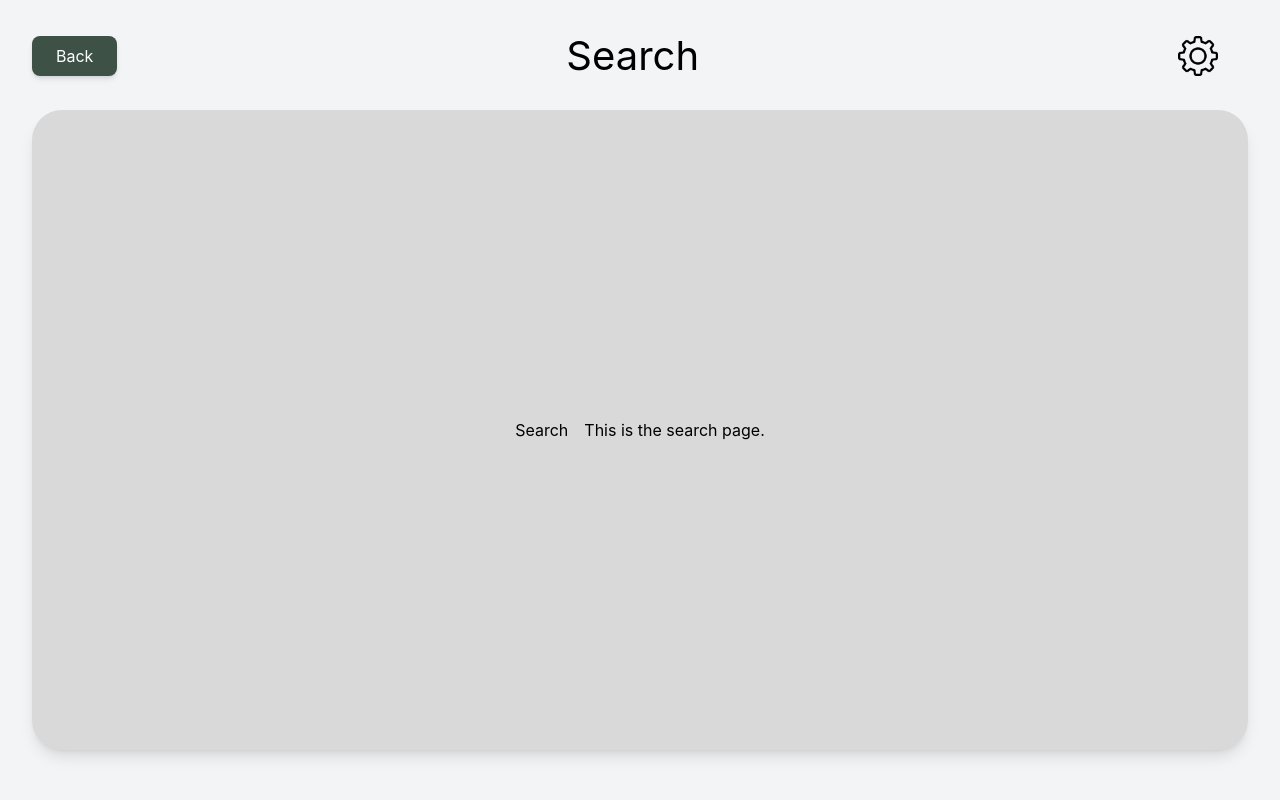
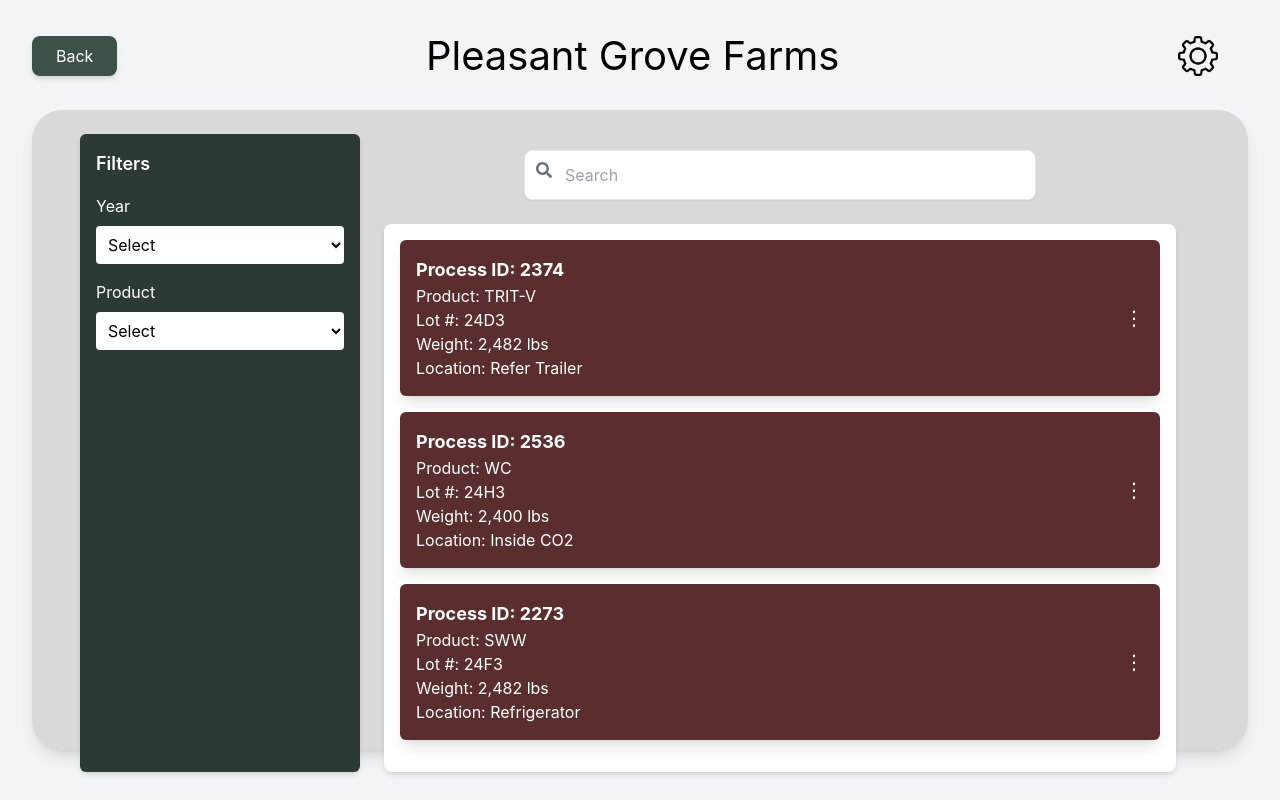
Before and after one commit to Mujahidshafi/Inventory_Management_PG, a React (Create React App) app: page /search in a window 1280 px wide. Built offline with nearby package versions, Linux system fonts and the light colour scheme.

Commit message:
Update Search.js
this updated version, will be udpating more

```diff
--- a/src/pages/Search.js
+++ b/src/pages/Search.js
@@ -1,11 +1,94 @@
-import React from "react";
-import Layout from "../components/layout"; // Adjust if needed
+import React, { useState } from "react";
+import Layout from "../components/layout";
+import { FaSearch } from "react-icons/fa"; // Import search icon
 
 function Search() {
+  const [searchTerm, setSearchTerm] = useState("");
+  const [selectedYear, setSelectedYear] = useState("");
+  const [selectedProduct, setSelectedProduct] = useState("");
+
+  const processData = [
+    { id: 2374, product: "TRIT-V", lot: "24D3", weight: "2,482 lbs", location: "Refer Trailer" },
+    { id: 2536, product: "WC", lot: "24H3", weight: "2,400 lbs", location: "Inside CO2" },
+    { id: 2273, product: "SWW", lot: "24F3", weight: "2,482 lbs", location: "Refrigerator" },
+  ];
+
+  const filteredResults = processData.filter((item) =>
+    item.product.toLowerCase().includes(searchTerm.toLowerCase())
+  );
+
   return (
-    <Layout title="Search">
-      <h1>Search</h1>
-      <p>This is the search page.</p>
+    <Layout title="Pleasant Grove Farms">
+      <div className="flex w-full px-6">
+        {/* Sidebar Filters */}
+        <div className="bg-[#2C3A35] text-white p-4 w-1/4 rounded-md shadow-md">
+          <h2 className="text-lg font-semibold mb-4">Filters</h2>
+
+          {/* Year Dropdown */}
+          <label className="block mb-2">Year</label>
+          <select
+            className="w-full p-2 rounded bg-white text-black"
+            value={selectedYear}
+            onChange={(e) => setSelectedYear(e.target.value)}
+          >
+            <option value="">Select</option>
+            <option value="2022">2022</option>
+            <option value="2023">2023</option>
+            <option value="2024">2024</option>
+          </select>
+
+          {/* Product Dropdown */}
+          <label className="block mt-4 mb-2">Product</label>
+          <select
+            className="w-full p-2 rounded bg-white text-black"
+            value={selectedProduct}
+            onChange={(e) => setSelectedProduct(e.target.value)}
+          >
+            <option value="">Select</option>
+            <option value="TRIT-V">TRIT-V</option>
+            <option value="WC">WC</option>
+            <option value="SWW">SWW</option>
+          </select>
+        </div>
+
+        {/* Search & Results Section */}
+        <div className="flex-1 px-6">
+          {/* Search Bar */}
+          <div className="relative w-full max-w-lg mx-auto mt-4">
+            <FaSearch className="absolute left-3 top-3 text-gray-500" />
+            <input
+              type="text"
+              placeholder="Search"
+              className="w-full p-3 pl-10 rounded-lg border shadow-sm"
+              value={searchTerm}
+              onChange={(e) => setSearchTerm(e.target.value)}
+            />
+          </div>
+
+          {/* Results Display */}
+          <div className="mt-6 p-4 bg-white rounded-lg shadow-md">
+            {filteredResults.length > 0 ? (
+              filteredResults.map((process) => (
+                <div
+                  key={process.id}
+                  className="bg-[#5A2E2E] text-white p-4 rounded-md mb-4 shadow-lg flex justify-between"
+                >
+                  <div>
+                    <p className="font-bold text-lg">Process ID: {process.id}</p>
+                    <p>Product: {process.product}</p>
+                    <p>Lot #: {process.lot}</p>
+                    <p>Weight: {process.weight}</p>
+                    <p>Location: {process.location}</p>
+                  </div>
+                  <button className="text-white text-xl">⋮</button>
+                </div>
+              ))
+            ) : (
+              <p className="text-gray-600">No results found</p>
+            )}
+          </div>
+        </div>
+      </div>
     </Layout>
   );
 }
```
